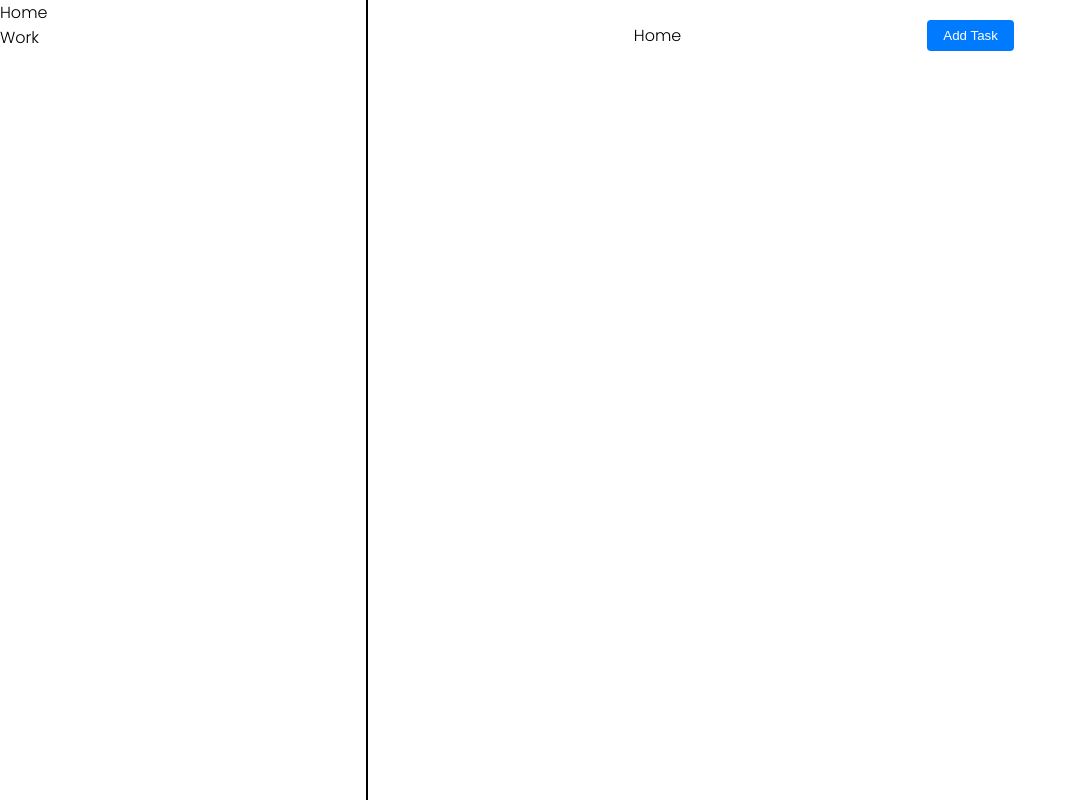
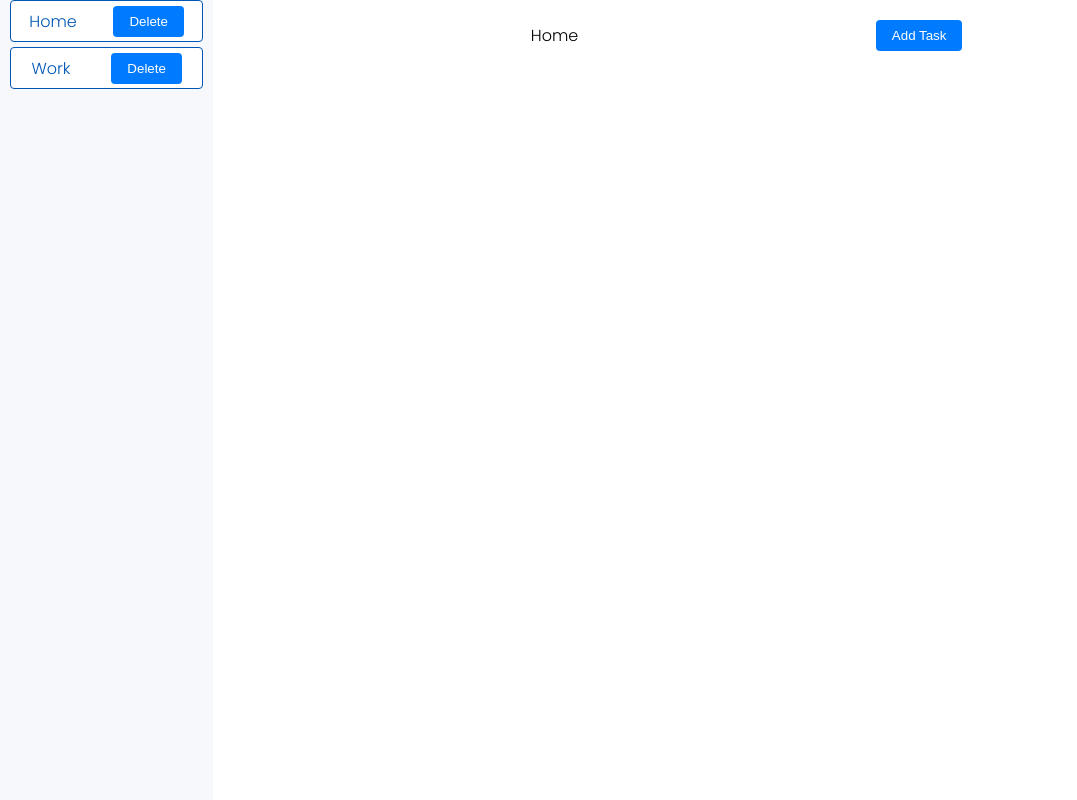
Before and after one commit to moxiegg/todo-app, a website built with webpack: page dist/index.html in a window 1280 px wide. Shown: the whole page, without its empty margins (0-1077 px from the left). Built offline with nearby package versions, Linux system fonts and the light colour scheme.

Commit message:
Updated the sidebar UI

```diff
--- a/src/sidebar.js
+++ b/src/sidebar.js
@@ -1,14 +1,23 @@
 import { updateContent } from "./uiModule.js";
 import {project,showProject} from "./projectModule.js";
+import "./style/mainStyle.css";
 export function createSidebarElement(projList){
     const sidebarElement=document.createElement("div");
+    const projListELement=document.createElement("div");
+    projListELement.className="projListElement";
     projList.forEach(projObj => {
         let extraDiv=document.createElement("div");
+        extraDiv.className="projectCard";
         extraDiv.textContent=projObj.getName();
         extraDiv.addEventListener('click',()=>{
             updateContent(showProject(projObj));
-        })
-        sidebarElement.append(extraDiv);
+        });
+        const delBtn = document.createElement("button");
+        delBtn.textContent="Delete";
+        delBtn.className="card-button";
+        extraDiv.append(delBtn);
+        projListELement.append(extraDiv);
     });
+    sidebarElement.append(projListELement);
     return sidebarElement;
 }
--- a/src/style/mainStyle.css
+++ b/src/style/mainStyle.css
@@ -3,7 +3,7 @@ body {
   margin: 0;
   padding: 0;
   display: grid;
-  grid-template-columns: 2fr 5fr;
+  grid-template-columns: 1fr 5fr;
   font-family: 'Poppins', sans-serif;
 }
 #sidebar {
@@ -11,9 +11,40 @@ body {
   flex-direction: column;
   box-sizing: border-box;
   height: 100vh;
+  /* gap:20px; */
+  padding-left:10px;
+  padding-right: 10px;
+  background-color: #f7f8fc;
 }
+.projListElement{
+  display:flex;
+  flex-direction: column;
+  gap:5px;
+}
+.projectCard{
+  background-color: #fff;
+  height:40px;
+  border-radius: 4px;
+  display:flex;
+  justify-content: space-around;
+  align-items: center;
+  /* border:1px solid  */
+  border:1px solid #0056b3;
+  color:#0056b3;
+  cursor: pointer;
+}
+.projectCard:hover{
+  border:1px solid black;
+  color:black;
+}
+
+
+
+
+
+
 #content {
-  border-left: 2px solid black;
+  /* border-left: 2px solid black; */
   padding: 20px;
   gap: 50px;
   height: 100vh;
```
